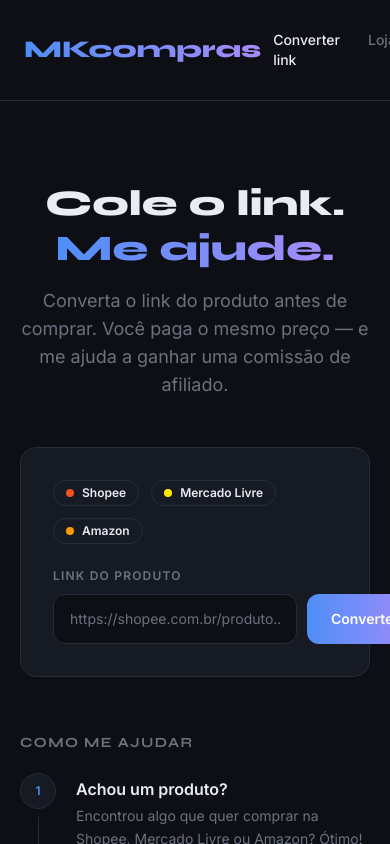
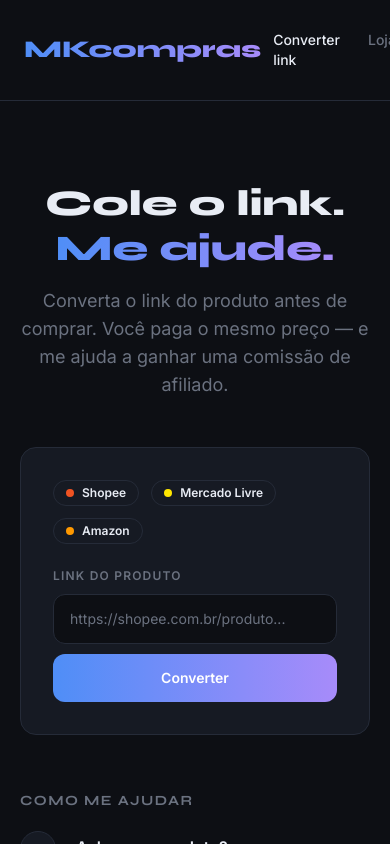
Before and after one commit to mkuaye/mkcompras, a React (Vite) app: page / in a window 390 px wide. Shown: the top 844 px of the page. Built offline with nearby package versions, Linux system fonts and the light colour scheme.

Commit message:
adjust botao converter

```diff
--- a/src/components/Converter/ConverterForm.jsx
+++ b/src/components/Converter/ConverterForm.jsx
@@ -30,7 +30,7 @@ export default function ConverterForm({ onSuccess, onError, onReset }) {
       <label className="block text-xs font-semibold uppercase tracking-widest text-muted mb-2.5">
         Link do produto
       </label>
-      <div className="flex gap-2.5">
+      <div className="flex flex-col sm:flex-row gap-2.5">
         <input
           type="url"
           value={url}
@@ -42,7 +42,7 @@ export default function ConverterForm({ onSuccess, onError, onReset }) {
         <button
           onClick={handleConvert}
           disabled={loading}
-          className="px-6 py-3.5 bg-gradient-to-r from-accent to-accent2 text-white text-sm font-semibold rounded-xl hover:opacity-90 active:scale-95 disabled:opacity-50 disabled:cursor-not-allowed transition whitespace-nowrap"
+          className="w-full sm:w-auto px-6 py-3.5 bg-gradient-to-r from-accent to-accent2 text-white text-sm font-semibold rounded-xl hover:opacity-90 active:scale-95 disabled:opacity-50 disabled:cursor-not-allowed transition whitespace-nowrap"
         >
           {loading ? (
             <>
```
